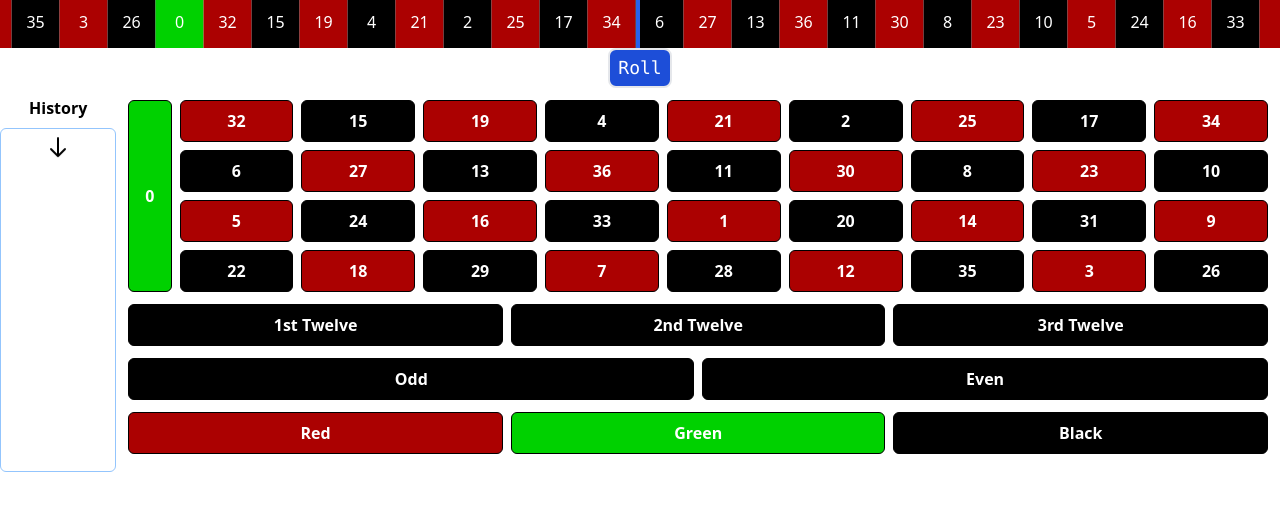
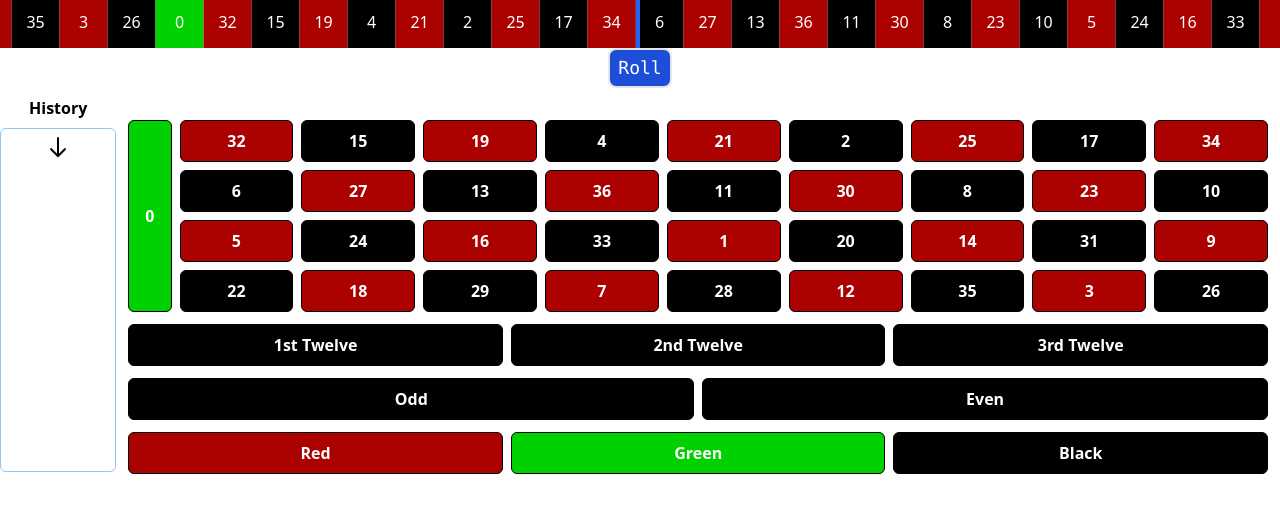
Before and after one commit to johannes67890/Roulette, a React (Create React App) app: page / in a window 1280 px wide. Shown: the top 512 px of the page. Built offline with nearby package versions, Linux system fonts and the light colour scheme.

Commit message:
center betTable

```diff
--- a/src/betTable.tsx
+++ b/src/betTable.tsx
@@ -8,7 +8,7 @@ const Button: React.FC<{ Style?: string; onClick?: () => unknown }> = ({
 }) => {
   return (
     <button
-      className={`bg-${Style} border border-black text-white hover:bg-transparent hover:text-black font-bold py-2 px-4 rounded-md`}
+      className={`bg-${Style} border border-black text-white hover:bg-opacity-60 font-bold py-2 px-4 rounded-md`}
       onClick={() => {
         if (onClick) onClick();
       }}
@@ -20,7 +20,7 @@ const Button: React.FC<{ Style?: string; onClick?: () => unknown }> = ({
 
 function Table() {
   return (
-    <div className="w-full">
+    <div className="w-full mt-5">
       <div className="flex gap-2 m-3">
         <Button Style={"green"}>0</Button>
         <div className="grid grid-cols-9 flex-1 grid-rows-3 gap-2">
```
